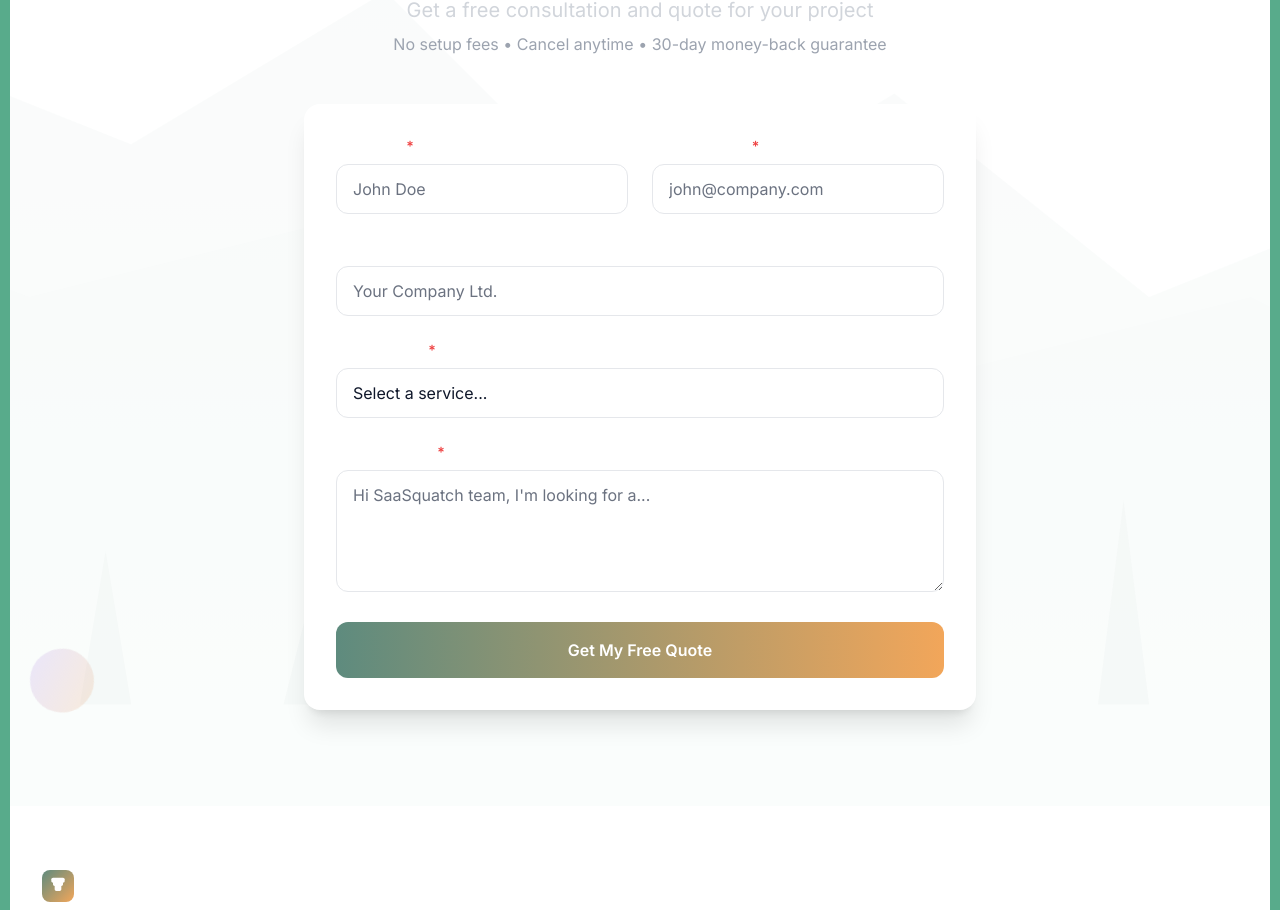
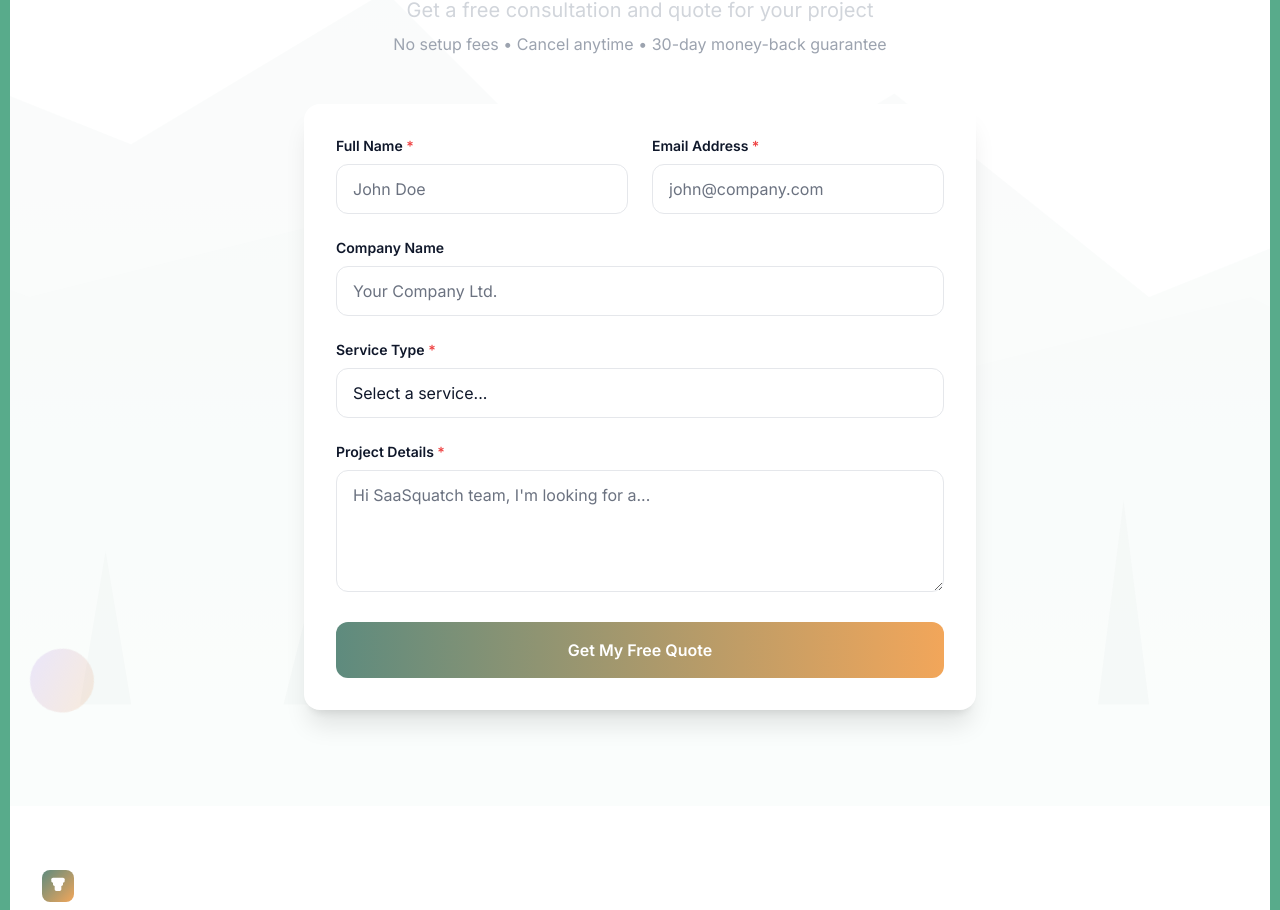
Before and after one commit to MidknightZERO/saasquatch-home, a Next.js app: page / in a window 1280 px wide. Shown: the part 5689-6599 px from the top of the page. Built offline with nearby package versions, Linux system fonts and the light colour scheme.

Commit message:
ContactForm: fix label color to keep asterisks aligned with text

```diff
--- a/src/components/ContactForm.tsx
+++ b/src/components/ContactForm.tsx
@@ -103,7 +103,7 @@ export default function ContactForm() {
             <form action="https://formspree.io/f/mblavdng" method="POST" className="space-y-6">
               <div className="grid grid-cols-1 md:grid-cols-2 gap-6">
                 <div className="space-y-2">
-                  <label htmlFor="name" className="block text-sm font-semibold text-dark">
+                  <label htmlFor="name" className="block text-sm font-semibold text-[#0F172A]">
                     Full Name <span className="text-red-500">*</span>
                   </label>
                   <input
@@ -120,7 +120,7 @@ export default function ContactForm() {
                 </div>
 
                 <div className="space-y-2">
-                  <label htmlFor="email" className="block text-sm font-semibold text-dark">
+                  <label htmlFor="email" className="block text-sm font-semibold text-[#0F172A]">
                     Email Address <span className="text-red-500">*</span>
                   </label>
                   <input
@@ -138,7 +138,7 @@ export default function ContactForm() {
               </div>
 
               <div className="space-y-2">
-                <label htmlFor="company" className="block text-sm font-semibold text-dark">
+                <label htmlFor="company" className="block text-sm font-semibold text-[#0F172A]">
                   Company Name
                 </label>
                 <input
@@ -154,7 +154,7 @@ export default function ContactForm() {
               </div>
 
               <div className="space-y-2">
-                <label htmlFor="service" className="block text-sm font-semibold text-dark">
+                <label htmlFor="service" className="block text-sm font-semibold text-[#0F172A]">
                   Service Type <span className="text-red-500">*</span>
                 </label>
                 <select
@@ -177,7 +177,7 @@ export default function ContactForm() {
               </div>
 
               <div className="space-y-2">
-                <label htmlFor="message" className="block text-sm font-semibold text-dark">
+                <label htmlFor="message" className="block text-sm font-semibold text-[#0F172A]">
                   Project Details <span className="text-red-500">*</span>
                 </label>
                 <textarea
```
